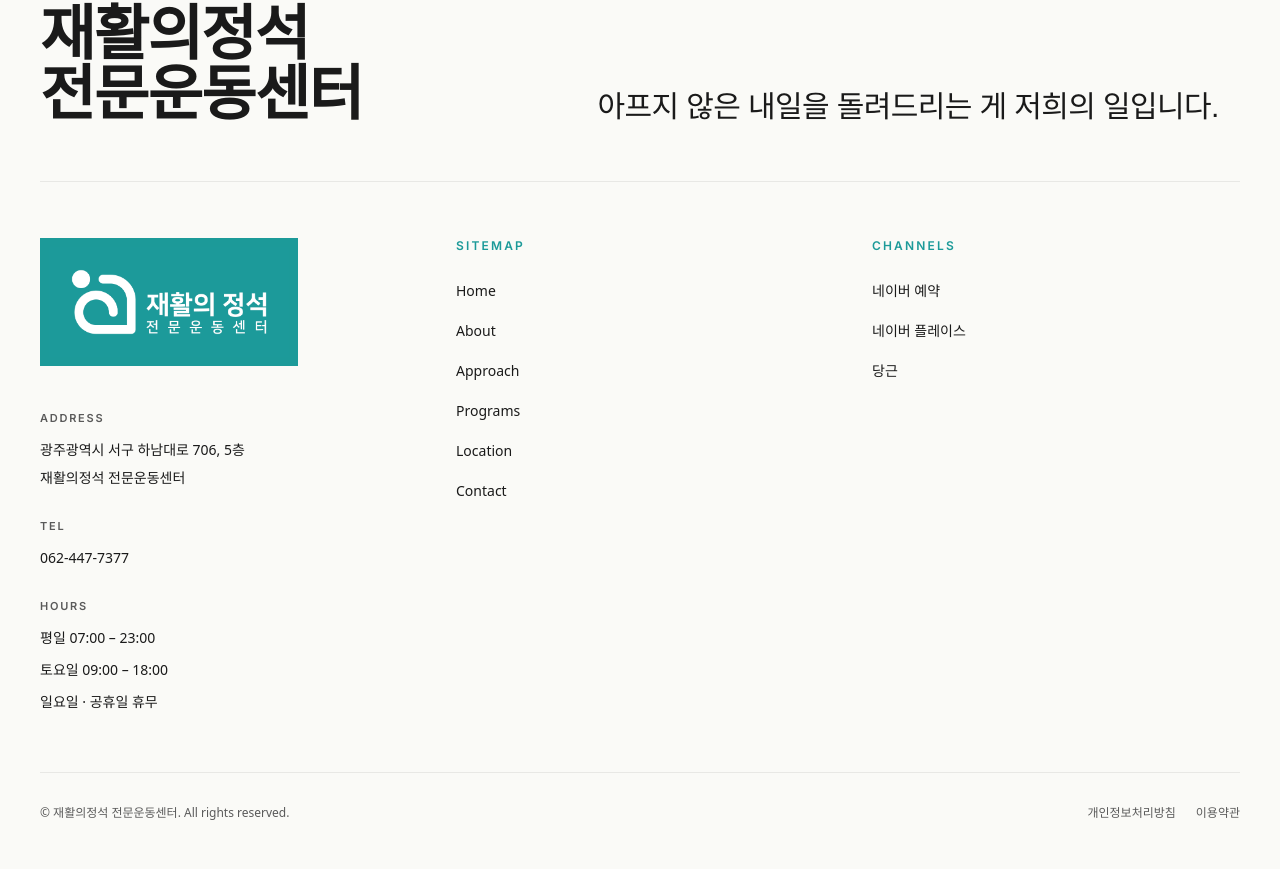
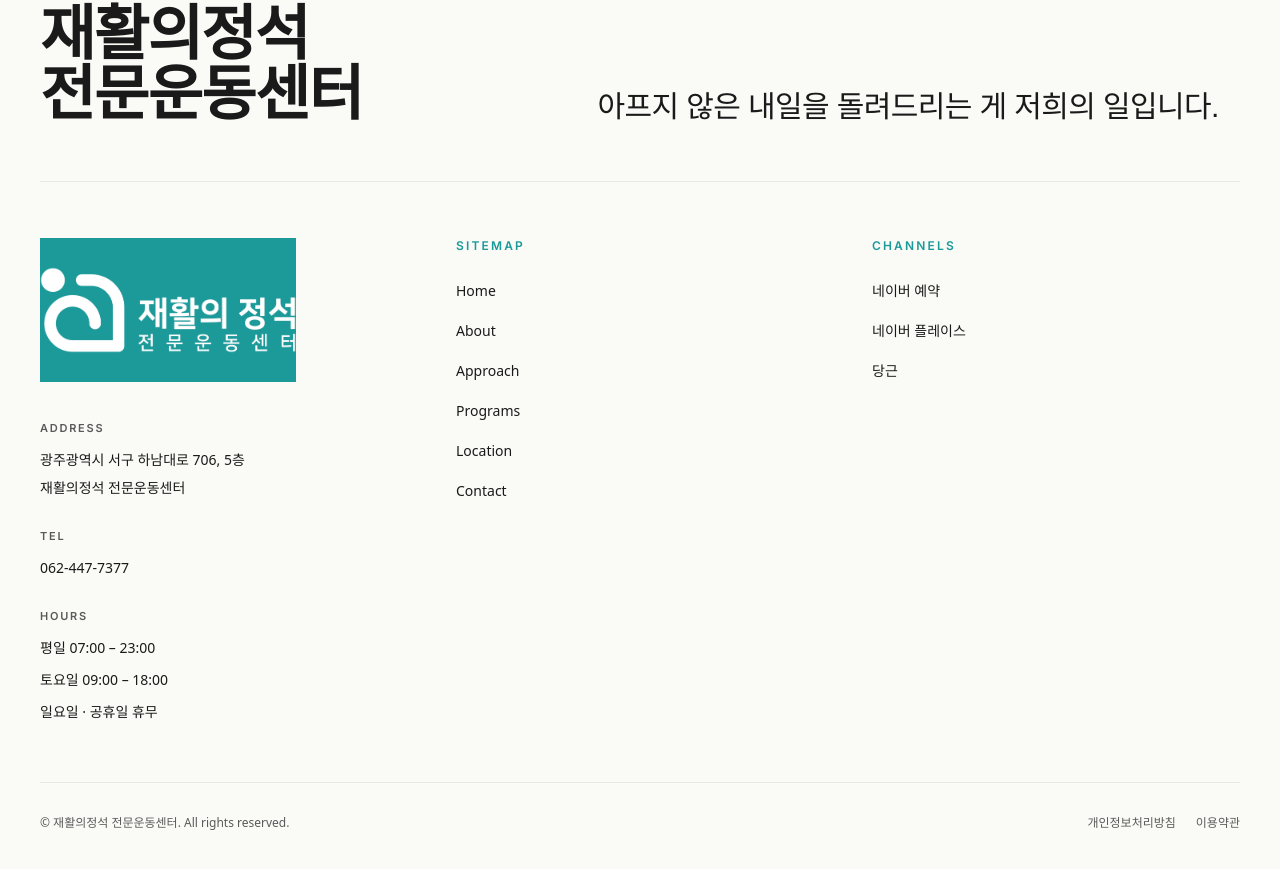
Before and after one commit to zaq4026-sys/rehab-jeongseok, a Next.js app: page / in a window 1280 px wide. Shown: the part 10813-11682 px from the top of the page. Built offline with nearby package versions, Linux system fonts and the light colour scheme; a web font is replaced by a local one.

Commit message:
fix: footer logo card alignment and aspect ratio

```diff
--- a/components/layout/Footer.tsx
+++ b/components/layout/Footer.tsx
@@ -39,14 +39,14 @@ export function Footer() {
 
         <div className="grid gap-12 border-b border-line py-14 md:grid-cols-2 lg:grid-cols-3">
           <section aria-labelledby="footer-center-info">
-            <div className="mb-8 inline-block border border-brand bg-brand p-2">
+            <div className="mb-8 flex aspect-[16/9] w-full max-w-[16rem] items-center justify-center overflow-hidden bg-brand">
               <Image
                 src="/images/brand/logo-horizontal-dark-card.png"
                 alt="재활의정석 전문운동센터"
                 width={1565}
                 height={716}
-                sizes="240px"
-                className="h-auto w-56 sm:w-60"
+                sizes="256px"
+                className="h-full w-full object-cover"
               />
             </div>
 
```
